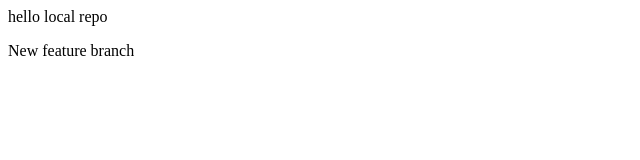
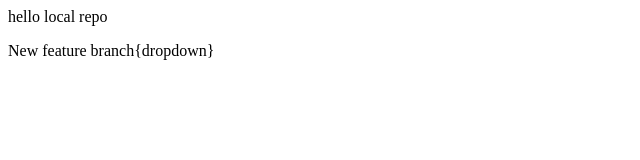
Before and after one commit to Dhrub404/localRepo, a plain HTML site: page index.html in a window 1280 px wide. Shown: the full height of the page, 0-640 px from the left. Drawn offline with Linux system fonts and the light colour scheme.

Commit message:
add dropdown

```diff
--- a/index.html
+++ b/index.html
@@ -1,3 +1,3 @@
 <p>hello local repo </p>
 
-<p>New feature branch</p>
+<p>New feature branch{dropdown}</p>
```
